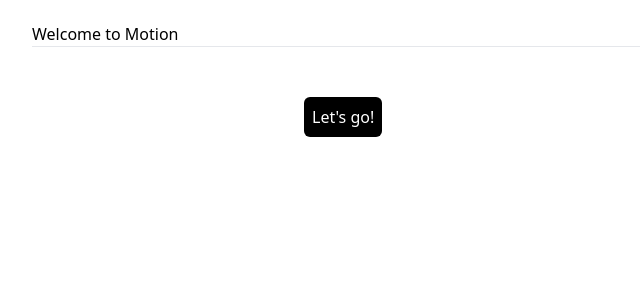
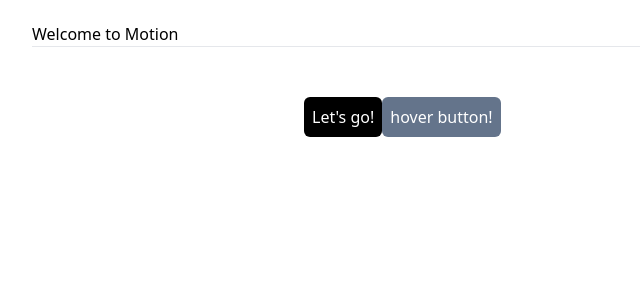
Before and after one commit to yujsoo/motion, a React (Vite) app: page / in a window 1280 px wide. Shown: the top 300 px of the page, without its empty margins (0-640 px from the left). Built offline with nearby package versions, Linux system fonts and the light colour scheme.

Commit message:
chore: hover animations

```diff
--- a/src/components/Home.jsx
+++ b/src/components/Home.jsx
@@ -4,16 +4,22 @@ function Home() {
   return (
     <motion.div
       className="max-w-2xl mx-auto pt-10"
-      initial={{ opacity: 0 }}
-      animate={{ opacity: 1 }}
+      initial={{ x: "-100vw" }}
+      animate={{ x: 0 }}
+      transition={{ delay: 0.4, type: "spring", stiffness: 120 }}
     >
+      <motion.button className="px-2 py-2 text-white bg-black rounded-md">
+        Let's go!
+      </motion.button>
       <motion.button
-        className="px-2 py-2 text-white bg-black rounded-md"
-        initial={{ x: "-100vw" }}
-        animate={{ x: 0 }}
-        transition={{ delay: 0.4, type: "spring", stiffness: 120 }}
+        className="px-2 py-2 text-white bg-slate-500 rounded-md"
+        whileHover={{
+          scale: 1.1,
+          textShadow: "0px 0px 8px rgba(0,0,0,.5)",
+          boxShadow: "0px 0px 8px rgba(0,0,0,.5)",
+        }}
       >
-        Let's go!
+        hover button!
       </motion.button>
     </motion.div>
   );
```
